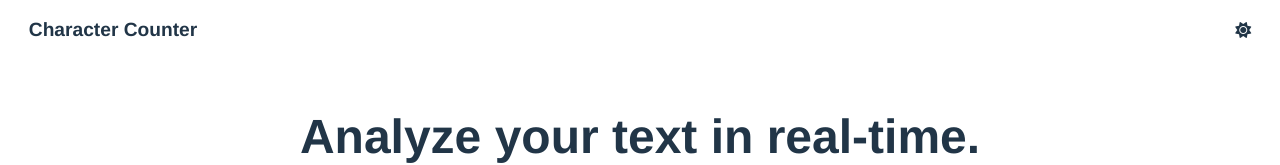
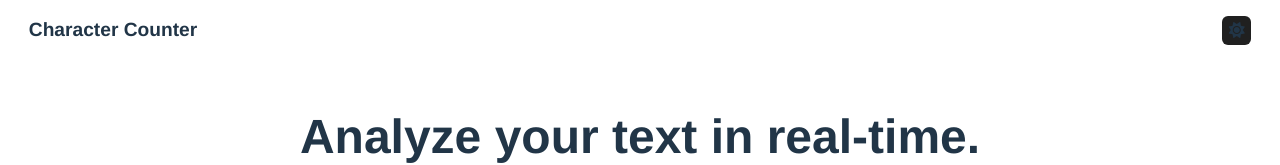
Before and after one commit to MgsSlayer/Character-counter, a React (Vite) app in the folder character-counter/: page / in a window 1280 px wide. Shown: the top 165 px of the page. Built offline with nearby package versions, Linux system fonts and the light colour scheme.

Commit message:
Minor visual updates6

```diff
--- a/character-counter/src/Header.jsx
+++ b/character-counter/src/Header.jsx
@@ -2,7 +2,9 @@ function Header(){
     return(
         <header className="header">
             <h3>Character Counter</h3>
+            <div className="tog-back">
             <i class="fa-solid fa-sun"></i>
+            </div>
         </header>
     )
 }
--- a/character-counter/src/index.css
+++ b/character-counter/src/index.css
@@ -32,6 +32,17 @@ body{
 
 .header h3{
   font-size: 1.2rem;
+}
+
+.tog-back{
+  background-color: rgb(32, 32, 32);
+  border-radius: 6px;
+  display: flex;
+  align-items: center;
+  justify-content: center;
+  text-align: center;
+  padding: 0.4rem;
+  cursor: pointer;
 }
 
 .hero{
@@ -75,6 +86,7 @@ body{
 
 .settings input{
   margin-right: 0.5rem;
+  cursor: pointer;
 }
 
 .orange{background: linear-gradient(90deg, #cc5500, #ff9500);
@@ -100,9 +112,21 @@ body{
   min-width: 32.5%;
 }
 
+.details{
+  display: flex;
+  flex-direction: column;
+  gap: 1rem;
+}
+
+.density{
+  display: flex;
+  align-items: center;
+  gap: 1.5rem;
+}
+
 .outer{
-height: 0.9rem;
-min-width: 15rem;
+  height: 0.9rem;
+  min-width: 15rem;
 }
 
 .inner{
```
